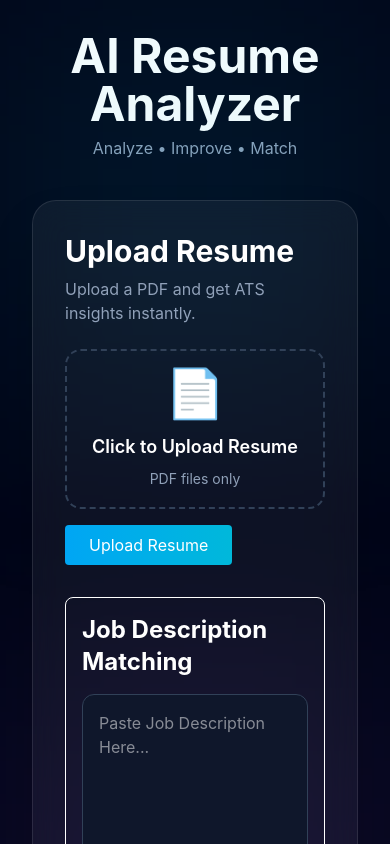
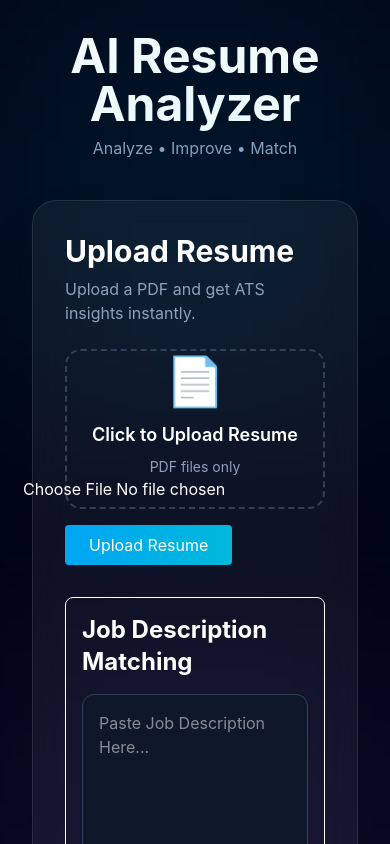
Before and after one commit to aaryakhare/Resume-Analyser, a React app in the folder frontend/: page / in a window 390 px wide. Shown: the top 844 px of the page. Built offline with nearby package versions, Linux system fonts and the light colour scheme; the HTML template or start-up script is replaced by a standard one.

Commit message:
mobile bug

```diff
--- a/frontend/src/App.jsx
+++ b/frontend/src/App.jsx
@@ -8,39 +8,35 @@ function App() {
   const [loading, setLoading] = useState(false);
   const [matching, setMatching] = useState(false);
 
-  const uploadResume = async () => {
-if (!file) {
+  const uploadResume = async (selectedFile) => {
+  if (!selectedFile) {
+    alert("No file selected");
     return;
   }
 
   const formData = new FormData();
-formData.append("resume", file);
+  formData.append("resume", selectedFile);
 
-setLoading(true);
   try {
-
-const response = await axios.post(
-
- "https://resume-analyser-4d6y.onrender.com/upload" ,
-
-
+    const res = await axios.post(
+      "https://resume-analyser-4d6y.onrender.com/upload",
       formData,
-
       {
         headers: {
-
           "Content-Type": "multipart/form-data",
         },
       }
     );
-setLoading(false);
-setResult(response.data);
-setLoading(false);
-} catch (error) {
- console.error(error);
+
+    console.log("UPLOAD RESPONSE:", res.data);
+    setResult(res.data);
+
+  } catch (err) {
+    console.log("UPLOAD ERROR:", err);
+    alert("Upload failed");
   }
+};
 
-};
 const matchResume = async () => {
 
   if (!result) {
@@ -142,11 +138,12 @@ const matchResume = async () => {
 
  <input
   type="file"
-    accept=".pdf"
-    className="hidden"
-    onChange={(e) =>
-      setFile(e.target.files[0])
-    }
+  accept="application/pdf"
+  onChange={(e) => {
+    const file = e.target.files?.[0];
+    console.log("SELECTED FILE:", file);
+    uploadResume(file);
+  }}
 />
 
 </label>
```
Lines whose indentation alone changed are shown as unchanged.
